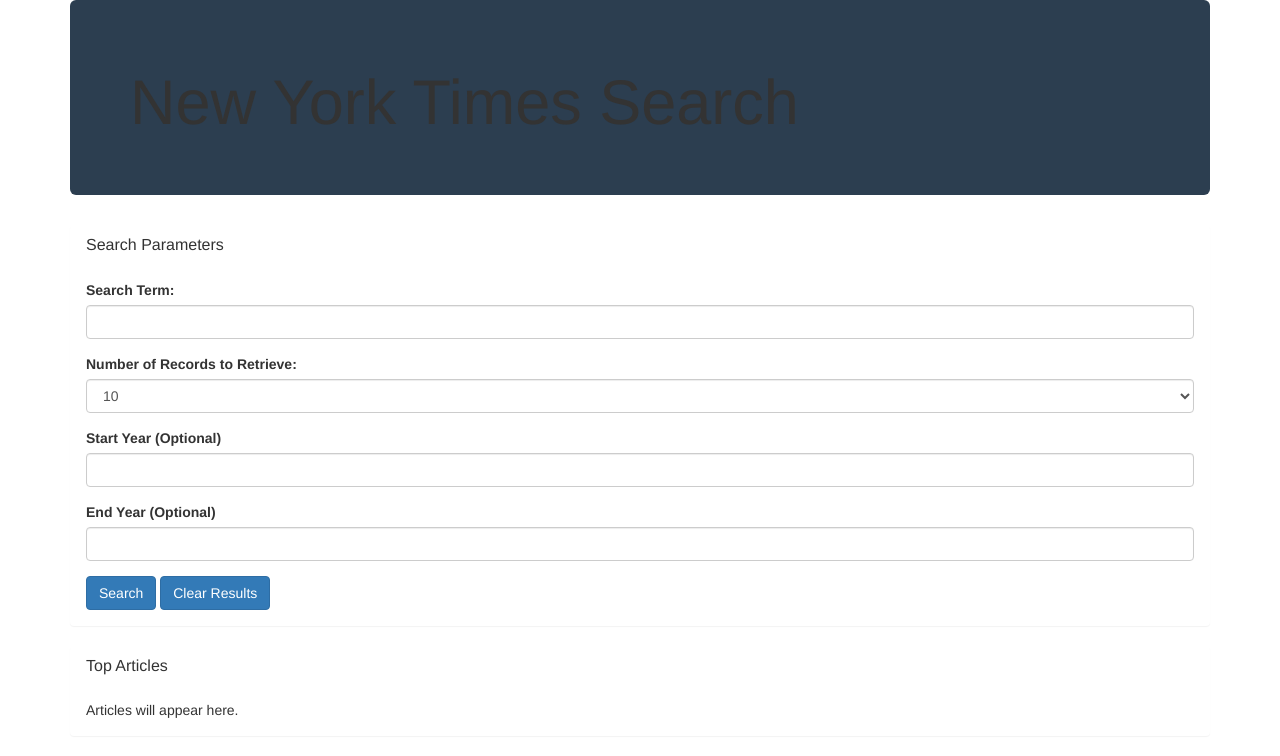
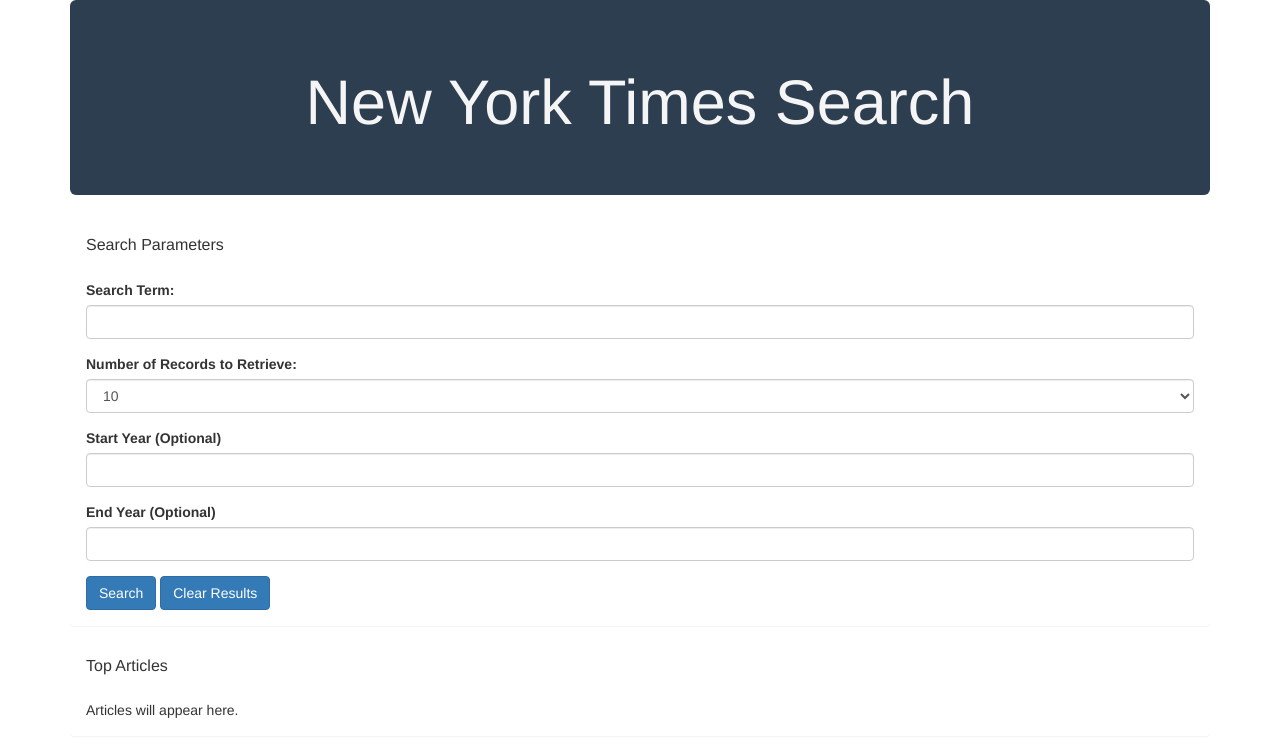
Before and after one commit to jdavidrice/nytimes-search, a plain HTML site: page index.html in a window 1280 px wide. Drawn offline with nearby package versions, Linux system fonts and the light colour scheme.

Commit message:
Made jumbo text visible, minor README edits

```diff
--- a/style.css
+++ b/style.css
@@ -1,3 +1,5 @@
 .jumbotron {
     background-color: #2c3e50;
+    color: whitesmoke;
+    text-align: center;
   }
```
Also changed, not shown: 1 other file.
